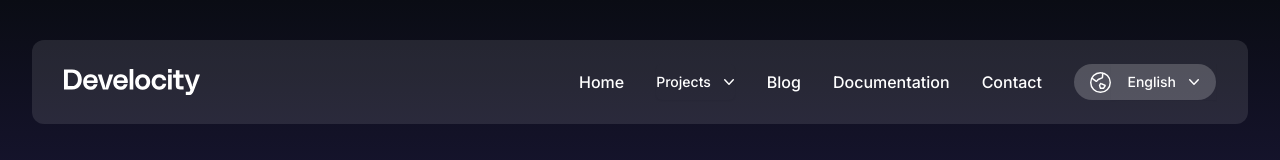
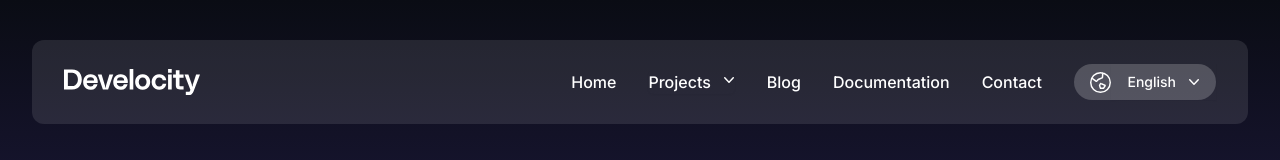
Before and after one commit to moussa32/develocity-finance, a React (Vite) app: page /blog in a window 1280 px wide. Shown: the top 160 px of the page. Built offline with nearby package versions, Linux system fonts and the light colour scheme.

Commit message:
edit project font

```diff
--- a/src/Shared/Components/ProjectsDropdown.jsx
+++ b/src/Shared/Components/ProjectsDropdown.jsx
@@ -18,7 +18,7 @@ const ProjectsDropdown = () => {
   return (
     <Menu as="div" className="relative inline-block text-left">
       <div>
-        <Menu.Button className="inline-flex w-full justify-center rounded-md py-2 text-sm font-medium shadow-sm ">
+        <Menu.Button className="inline-flex w-full justify-center rounded-md text-base font-medium shadow-sm ">
           Projects
           <ChevronDownIcon className="-mr-1 ml-2 h-5 w-5" aria-hidden="true" />
         </Menu.Button>
```
